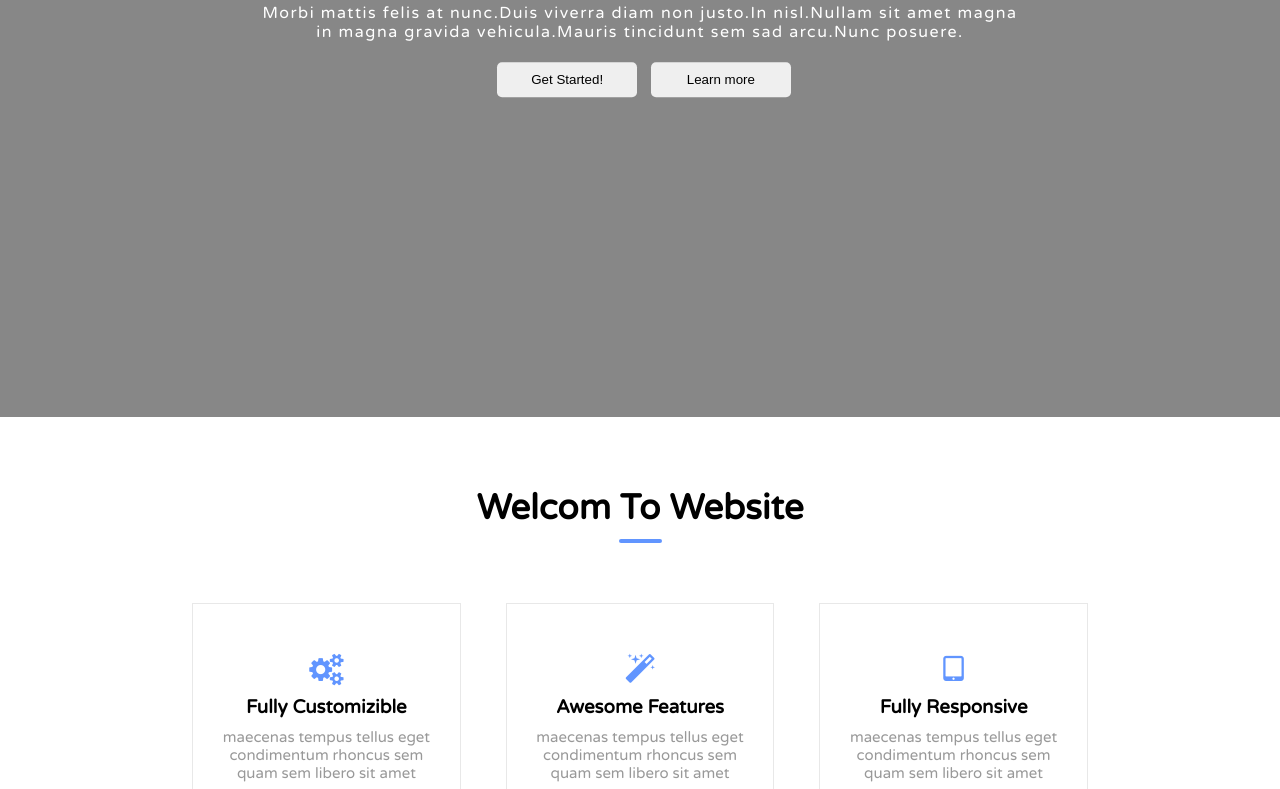
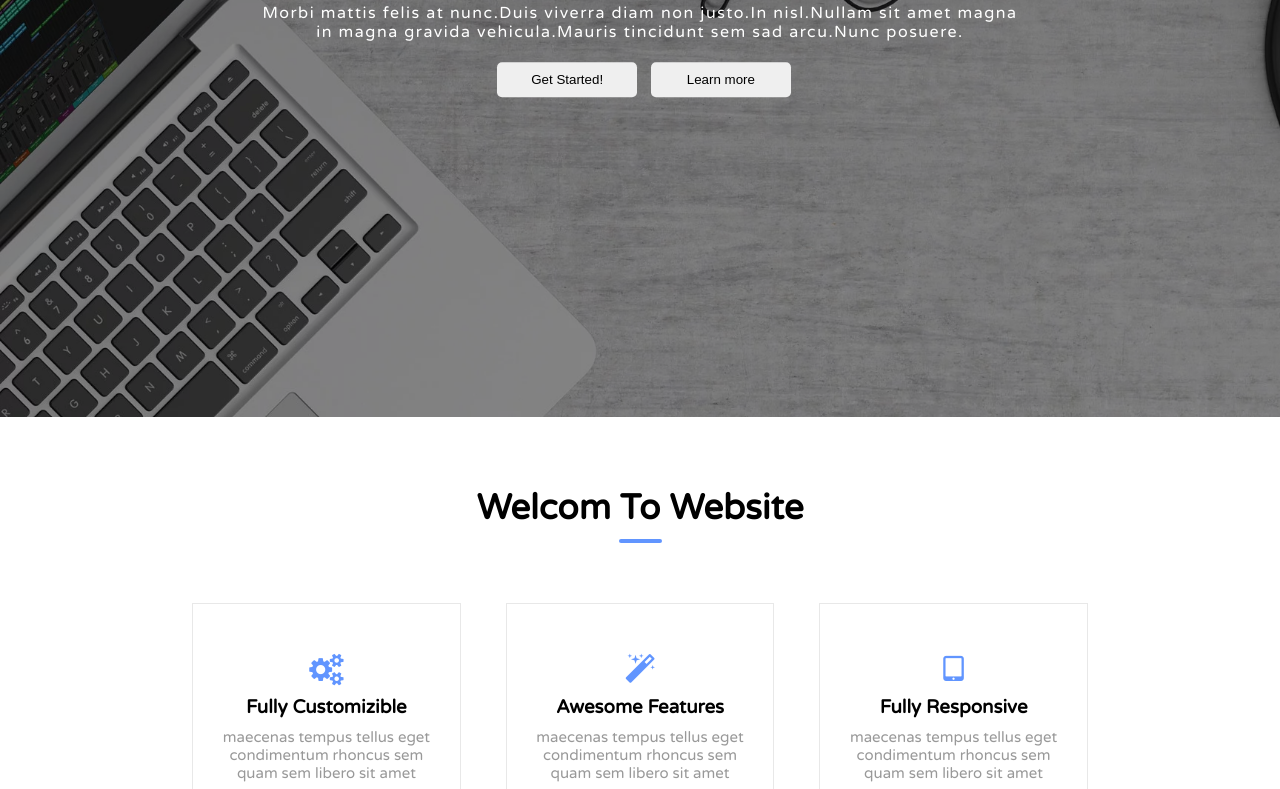
Before and after one commit to MahmoudAlizz/Templete_1, a plain HTML site: page index.html in a window 1280 px wide. Shown: the part 383-1172 px from the top of the page. Drawn offline with Linux system fonts and the light colour scheme; a script that the page names is missing.

Commit message:
Create Template 1

```diff
--- a/Css/home-section .css
+++ b/Css/home-section .css
@@ -1,7 +1,7 @@
 .home{
     height:100vh;
     width: 100%;
-    background-image: url(../../Template1/Images/background/b1.webp);
+    background-image: url(../Images/background/b1.webp);
     background-repeat: no-repeat;
     background-size:cover;
 }
```
